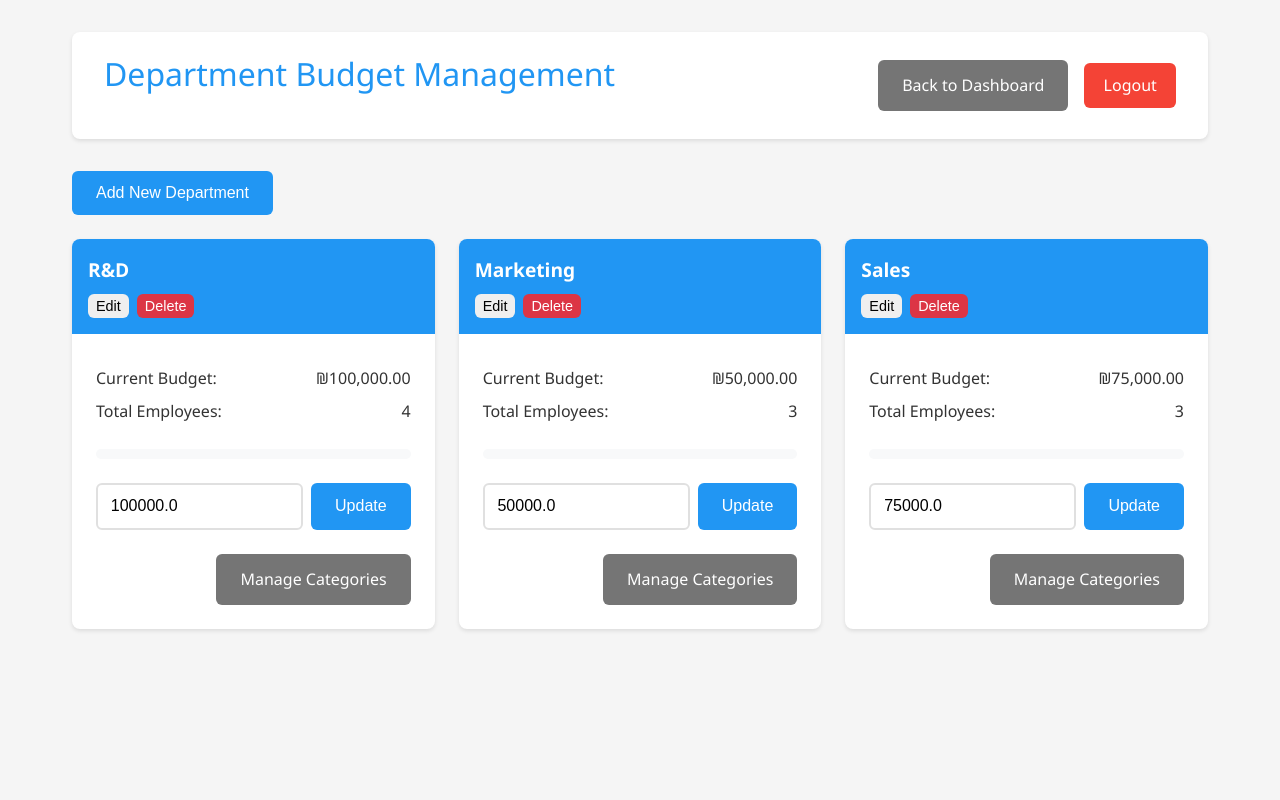
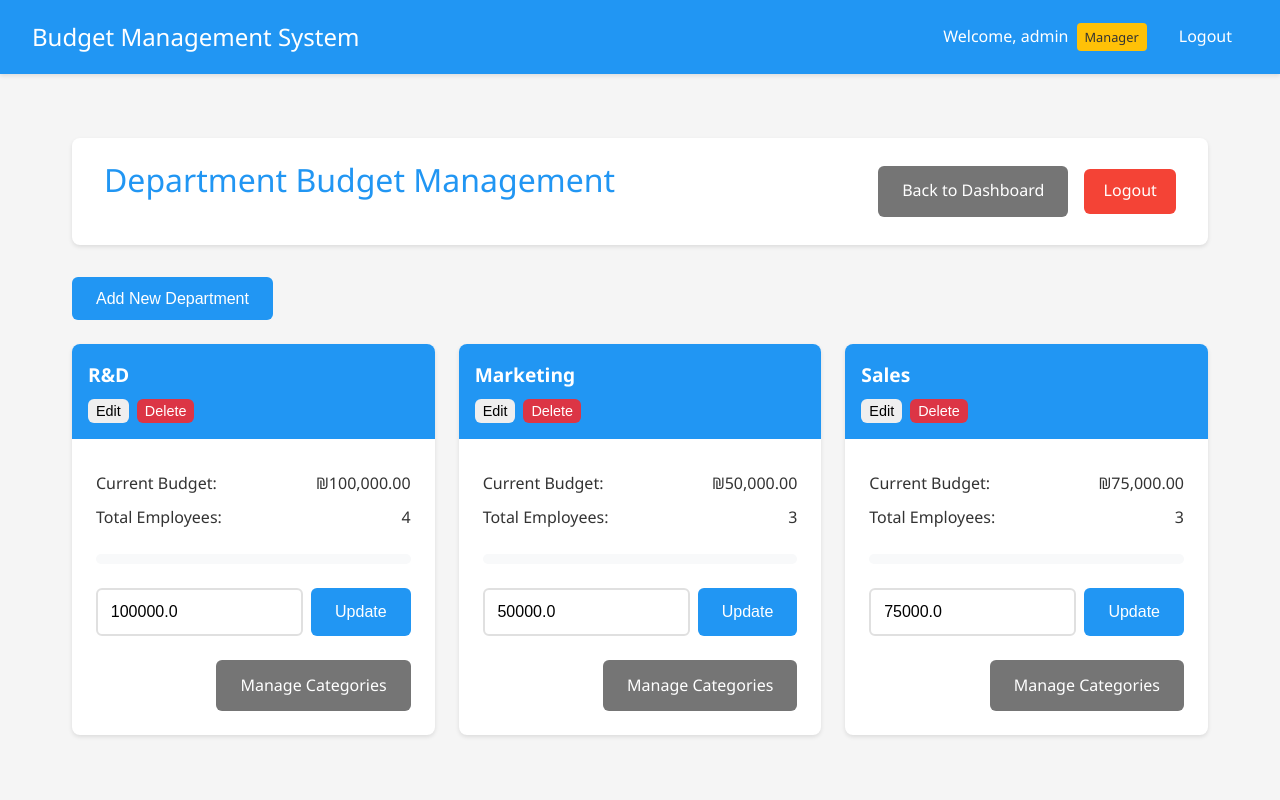
Before and after one commit to taldata/labos, a Flask app: page /manager/departments in a window 1280 px wide. Run offline with Flask 3, Linux system fonts and the light colour scheme; a user stored in the database is signed in.

Commit message:
add bar with login user

```diff
--- a/static/style.css
+++ b/static/style.css
@@ -446,6 +446,58 @@ tr:hover {
     color: var(--text-color);
 }
 
+.navbar {
+    background-color: var(--primary-color);
+    padding: 1rem 2rem;
+    color: white;
+    display: flex;
+    justify-content: space-between;
+    align-items: center;
+    box-shadow: 0 2px 4px rgba(0,0,0,0.1);
+}
+
+.nav-brand {
+    font-size: 1.5rem;
+    font-weight: 500;
+}
+
+.nav-items {
+    display: flex;
+    align-items: center;
+    gap: 1rem;
+}
+
+.user-info {
+    display: flex;
+    align-items: center;
+    gap: 0.5rem;
+}
+
+.badge {
+    background-color: var(--secondary-color);
+    color: var(--text-color);
+    padding: 0.25rem 0.5rem;
+    border-radius: 4px;
+    font-size: 0.8rem;
+    font-weight: 500;
+}
+
+.nav-link {
+    color: white;
+    text-decoration: none;
+    padding: 0.5rem 1rem;
+    border-radius: 4px;
+    transition: background-color 0.3s;
+}
+
+.nav-link:hover {
+    background-color: rgba(255, 255, 255, 0.1);
+}
+
+.content {
+    padding: 2rem;
+}
+
 @keyframes slideIn {
     from {
         transform: translateY(-10px);
--- a/templates/base.html
+++ b/templates/base.html
@@ -8,6 +8,23 @@
     <link href="https://fonts.googleapis.com/css2?family=Roboto:wght@300;400;500;700&display=swap" rel="stylesheet">
 </head>
 <body>
+    <nav class="navbar">
+        <div class="nav-brand">Budget Management System</div>
+        <div class="nav-items">
+            {% if current_user.is_authenticated %}
+                <span class="user-info">
+                    Welcome, {{ current_user.username }}
+                    {% if current_user.is_manager %}
+                        <span class="badge">Manager</span>
+                    {% endif %}
+                </span>
+                <a href="{{ url_for('logout') }}" class="nav-link">Logout</a>
+            {% else %}
+                <a href="{{ url_for('login') }}" class="nav-link">Login</a>
+            {% endif %}
+        </div>
+    </nav>
+
     <div class="flash-messages">
         {% with messages = get_flashed_messages() %}
             {% if messages %}
@@ -18,7 +35,9 @@
         {% endwith %}
     </div>
 
-    {% block content %}{% endblock %}
+    <div class="content">
+        {% block content %}{% endblock %}
+    </div>
 
     <script>
         // Auto-hide flash messages after 5 seconds
```
Also changed, not shown: 1 other file.
